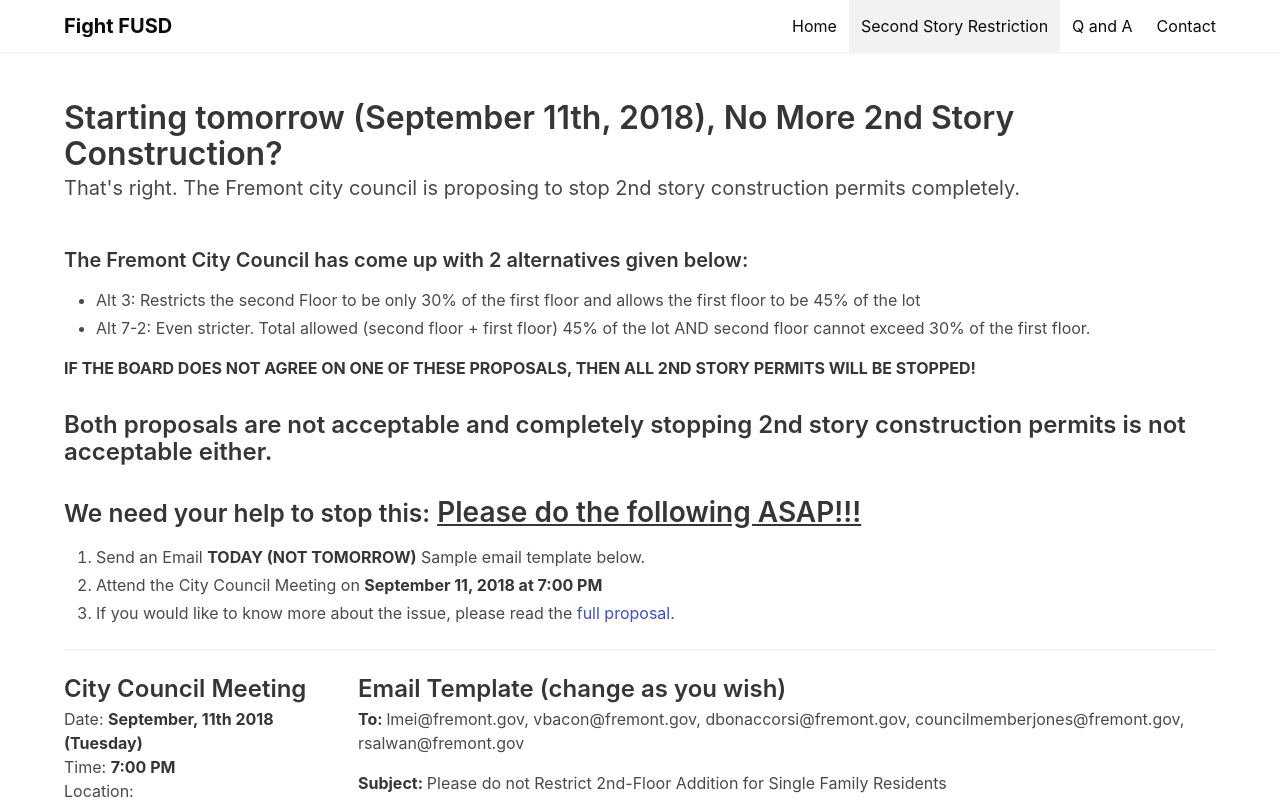
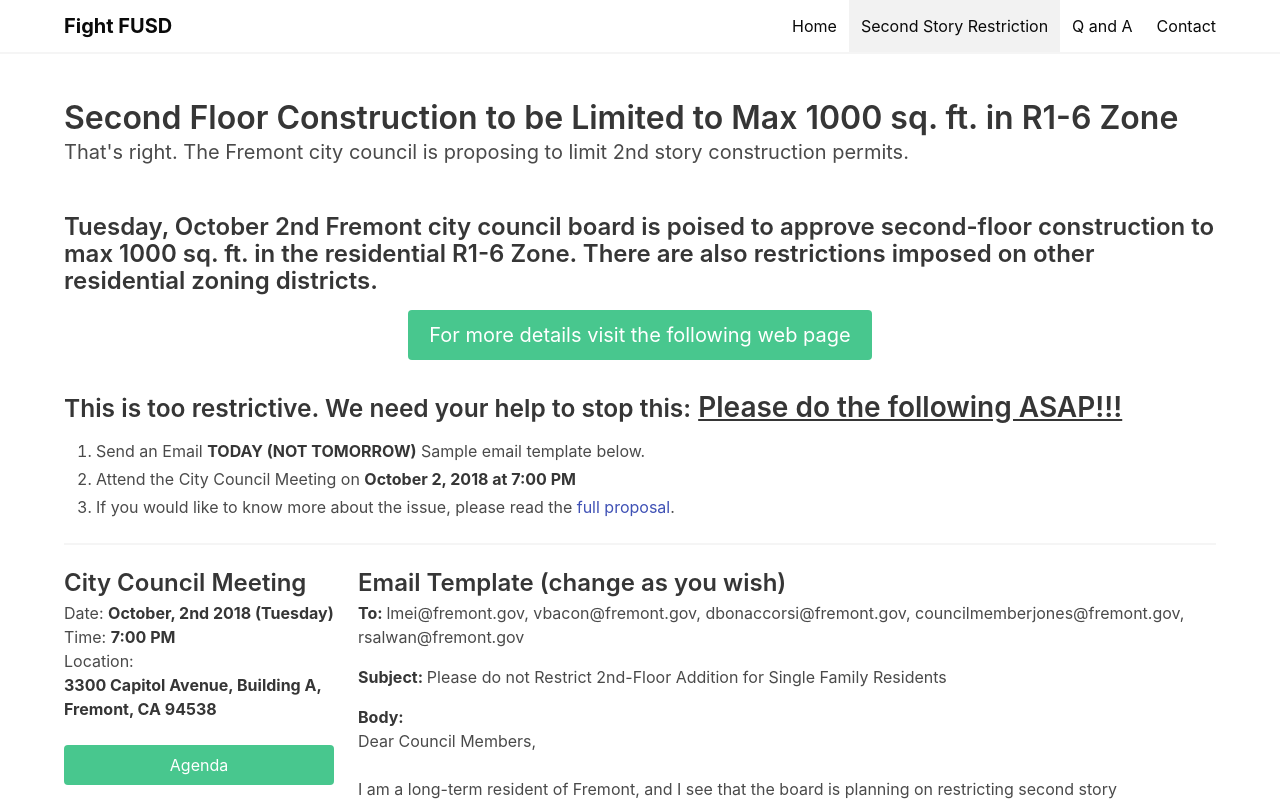
Before and after one commit to nahtnam/fightfusd, a Vue app: page /multi-story in a window 1280 px wide. Shown: the top 801 px of the page. Built offline with nearby package versions, Linux system fonts and the light colour scheme.

Commit message:
update multi-story page

```diff
--- a/src/views/MultiStory.vue
+++ b/src/views/MultiStory.vue
@@ -4,40 +4,35 @@
       <div class="hero-body">
         <div class="container">
           <h1 class="title">
-            Starting tomorrow (September 11th, 2018), No More 2nd Story Construction?
+            Second Floor Construction to be Limited to Max 1000 sq. ft. in R1-6 Zone
           </h1>
           <h2 class="subtitle">
-            That's right. The Fremont city council is proposing to stop 2nd story construction permits completely.
+            That's right. The Fremont city council is proposing to limit 2nd story construction permits.
           </h2>
         </div>
       </div>
     </section>
     <section class="section is-paddingless">
       <div class="container content">
-        <h4>
-          The Fremont City Council has come up with 2 alternatives given below:
-        </h4>
-        <ul>
-          <li>
-            Alt 3: Restricts the second Floor to be only 30% of the first floor and allows the first floor to be 45% of the lot
-          </li>
-          <li>
-            Alt 7-2: Even stricter. Total allowed (second floor + first floor) 45% of the lot AND second floor cannot exceed 30% of the first floor.
-          </li>
-        </ul>
-        <strong class="is-uppercase">If the board does not agree on one of these proposals, then all 2nd story permits will be stopped!</strong>
-        <h3>Both proposals are not acceptable and completely stopping 2nd story construction permits is not acceptable either.</h3>
-        <h2><small>We need your help to stop this:</small>&nbsp;<u>Please do the following ASAP!!!</u></h2>
+        <h3>
+          Tuesday, October 2nd Fremont city council board is poised to approve second-floor construction to max 1000 sq. ft. in the residential R1-6 Zone. There are also restrictions imposed on other residential zoning districts.
+        </h3>
+        <div class="has-text-centered">
+          <a href="http://fremontcityca.iqm2.com/Citizens/FileOpen.aspx?Type=1&ID=1479&Inline=True" target="_blank" class="button is-success is-medium">
+            For more details visit the following web page
+          </a>
+        </div>
+        <h2><small>This is too restrictive. We need your help to stop this:</small>&nbsp;<u>Please do the following ASAP!!!</u></h2>
         <ol>
           <li>Send an Email <strong>TODAY (NOT TOMORROW)</strong> Sample email template below.</li>
-          <li>Attend the City Council Meeting on <strong>September 11, 2018 at 7:00 PM</strong></li>
+          <li>Attend the City Council Meeting on <strong>October 2, 2018 at 7:00 PM</strong></li>
           <li>If you would like to know more about the issue, please read the <a href="http://fremontcityca.iqm2.com/Citizens/Detail_LegiFile.aspx?Frame=&MeetingID=1620&MediaPosition=&ID=3549&CssClass=" target="_blank">full proposal</a>.</li>
         </ol>
         <hr>
         <div class="columns">
           <div class="column is-3">
             <h3 class="title is-marginless" style="padding-bottom: 5px;">City Council Meeting</h3>
-            Date: <strong>September, 11th 2018 (Tuesday)</strong><br>
+            Date: <strong>October, 2nd 2018 (Tuesday)</strong><br>
             Time: <strong>7:00 PM</strong><br>
             Location:<br>
             <strong>
@@ -45,7 +40,7 @@
               Fremont, CA 94538<br><br>
             </strong>
 
-            <a class="button is-fullwidth is-success" href="http://fremontcityca.iqm2.com/Citizens/Detail_Meeting.aspx?ID=1620" target="_blank">
+            <a class="button is-fullwidth is-success" href="http://fremontcityca.iqm2.com/Citizens/Detail_Meeting.aspx?ID=1622" target="_blank">
               Agenda
             </a>
             <br>
@@ -82,7 +77,7 @@
               I am a long-term resident of Fremont, and I see that the board is planning on restricting second story construction. Every new residential complex is multi-story because most people prefer having more than one floor. If people preferred single story homes, the builders would not be able to sell these multi-story ones. City council members who are elected by the people are trying to go against the needs of the majority of the people by favoring a few residents who are trying to bring up this restriction.
               <br>
               <br>
-              I along with my family strongly disagree on placing a moratorium on the construction of two-story homes and second-story additions just because city council members are not able to come up with an agreeable proposal. I also strongly oppose both of the proposed alternative (Alt 3 and Alt 7-2) of restricting 2nd story constructions. These proposals are too restrictive and not acceptable to the needs of most residents.
+              I along with my family strongly disagree on limiting the second floor to 1000 sq. ft. in R1-6 zone. It should be allowed at least up to 1500 sq.ft. The proposals approved by the board on September 11, 2018, are too restrictive and not acceptable to the needs of most residents.
               <br>
               <br>
               The city council must put this on the upcoming election ballot so that the residents of Fremont can decide on their own rather than a select group of individuals.
```
